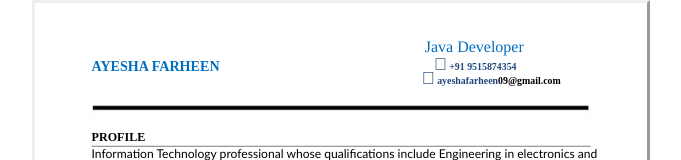
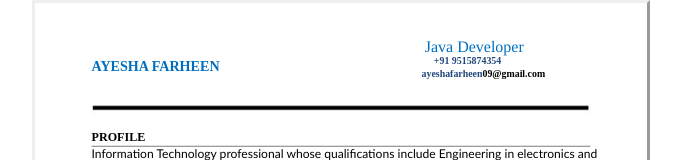
Before and after one commit to ayeshafarheenaf/ayeshafarheenaf.github.io, a plain HTML site: page index.html in a window 1280 px wide. Shown: the top 160 px of the page, without its empty margins (302-983 px from the left). Drawn offline with Linux system fonts and the light colour scheme; a script that the page names is missing.

Commit message:
Update index.html

```diff
--- a/index.html
+++ b/index.html
@@ -78,8 +78,8 @@ div.cls_039{font-family:Times,serif;font-size:10.0px;color:rgb(0,0,0);font-weigh
 <img src="46841c1e-712e-11eb-8b25-0cc47a792c0a_id_46841c1e-712e-11eb-8b25-0cc47a792c0a_files/background1.jpg" width=612 height=792></div>
 <div style="position:absolute;left:389.71px;top:34.92px" class="cls_002"><span class="cls_002">Java Developer</span></div>
 <div style="position:absolute;left:56.52px;top:55.32px" class="cls_004"><span class="cls_004">AYESHA FARHEEN</span></div>
-<div style="position:absolute;left:398.83px;top:52.27px" class="cls_005"><span class="cls_005"></span><span class="cls_006"> +91</span><span class="cls_007"> </span><span class="cls_006">9515874354</span></div>
-<div style="position:absolute;left:386.59px;top:65.02px" class="cls_009"><span class="cls_009"></span><span class="cls_006">  ayeshafarheen</span><span class="cls_010">09@gmail.com</span></div>
+<div style="position:absolute;left:398.83px;top:52.27px" class="cls_005"><span class="cls_005"></span><span class="cls_006"> +91</span><span class="cls_007"> </span><span class="cls_006">9515874354</span></div>
+<div style="position:absolute;left:386.59px;top:65.02px" class="cls_009"><span class="cls_009"></span><span class="cls_006">  ayeshafarheen</span><span class="cls_010">09@gmail.com</span></div>
 <div style="position:absolute;left:56.52px;top:126.74px" class="cls_013"><span class="cls_013">PROFILE</span></div>
 <div style="position:absolute;left:56.52px;top:143.42px" class="cls_014"><span class="cls_014">Information Technology professional whose qualifications include Engineering in electronics and</span></div>
 <div style="position:absolute;left:56.52px;top:158.06px" class="cls_014"><span class="cls_014">computer, 1+ years of experience in the Application development region of IT, Design & Build</span></div>
```
